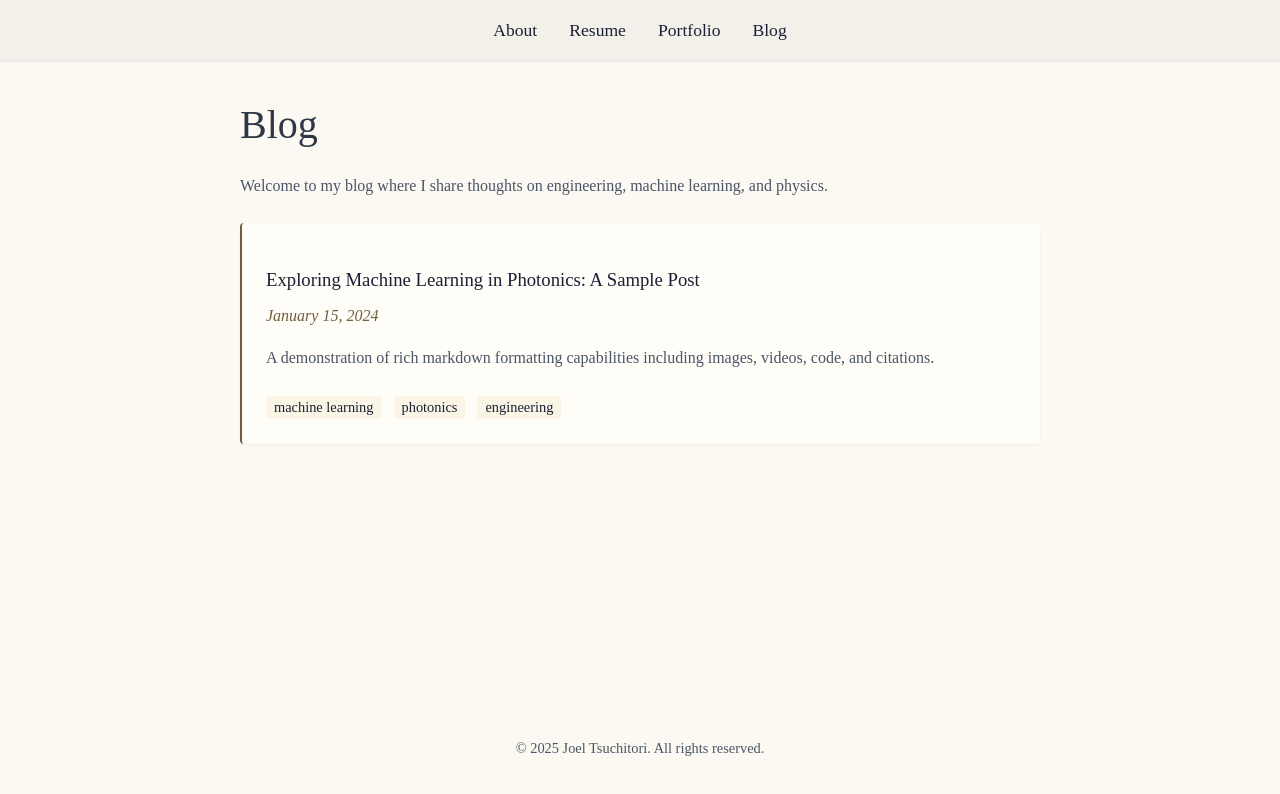
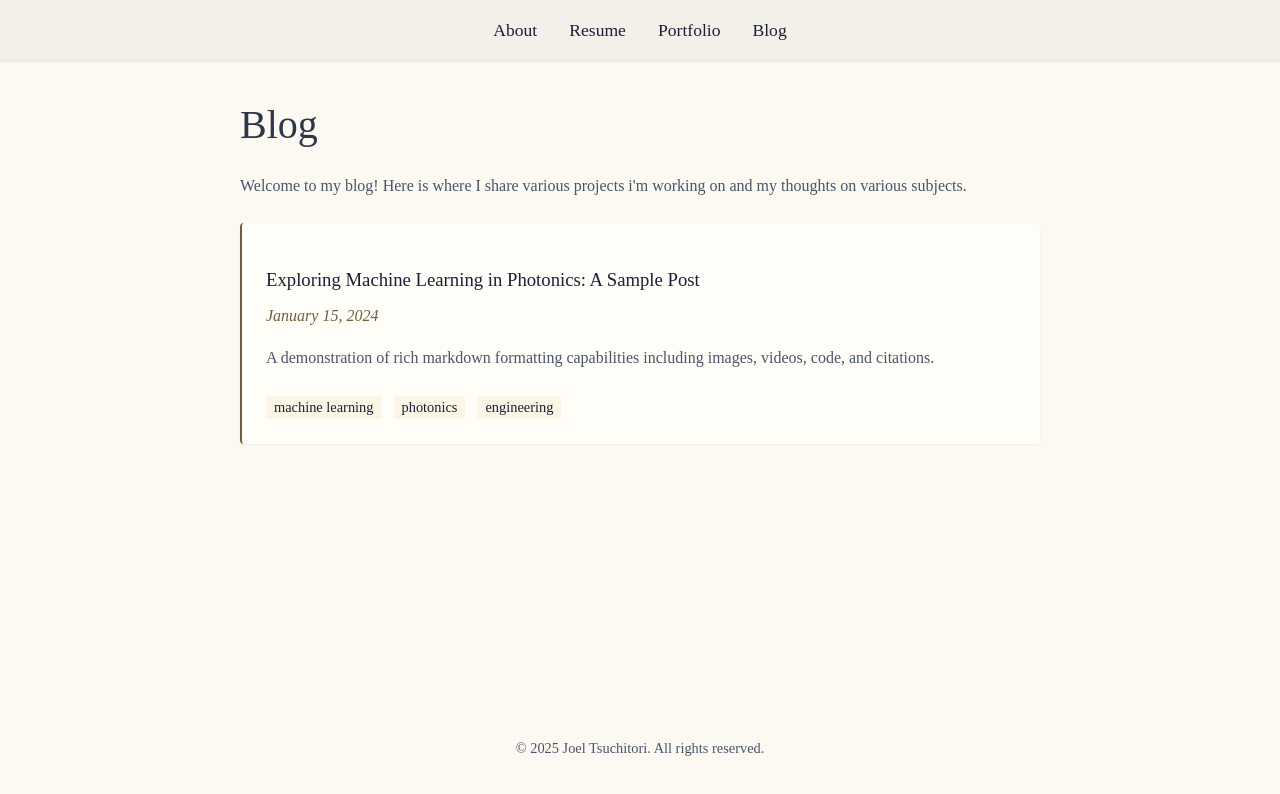
Before and after one commit to Tsuchijo/Tsuchijo.github.io, an Eleventy site: page src/blog/index.njk in a window 1280 px wide. Built offline with nearby package versions, Linux system fonts and the light colour scheme; Eleventy itself is replaced by a stand-in of ours; files that its build step writes are made by us from their sources; what markdown-it-attrs would draw is missing.

Commit message:
Updated portfolio with tagging

```diff
--- a/src/blog/index.njk
+++ b/src/blog/index.njk
@@ -6,7 +6,7 @@ permalink: /blog/index.html
 
 <div class="blog-post">
     <h1>Blog</h1>
-    <p>Welcome to my blog where I share thoughts on engineering, machine learning, and physics.</p>
+    <p>Welcome to my blog! Here is where I share various projects i'm working on and my thoughts on various subjects.</p>
 
     <div class="posts-list">
         {% for post in collections.posts %}
--- a/src/pages/portfolio/ai-clone.md
+++ b/src/pages/portfolio/ai-clone.md
@@ -4,6 +4,7 @@ layout: portfolio-item.njk
 permalink: /portfolio/ai-clone.html
 date: 2023-12-20
 description: A comprehensive AI project exploring multimodal diffusion models for generating coherent audio, video, and agent behavior.
+tags: ["AI", "machine learning", "diffusion models", "multimodal", "deep learning", "capstone"]
 ---
 
 <div class="portfolio-content">
--- a/src/pages/portfolio/music.md
+++ b/src/pages/portfolio/music.md
@@ -4,6 +4,7 @@ layout: portfolio-item.njk
 permalink: /portfolio/music.html
 date: 2020-01-01
 description: A collection of my musical creations.
+tags: ["music", "electronic music", "audio", "bass guitar"]
 ---
 
 <div class="portfolio-content">
--- a/src/pages/portfolio/robotics-competition.md
+++ b/src/pages/portfolio/robotics-competition.md
@@ -4,6 +4,7 @@ layout: portfolio-item.njk
 permalink: /portfolio/robotics-competition.html
 date: 2022-08-01
 description: Designed and built a competitive robot for the Engineering Physics 'Robot Summer' competition.
+tags: ["robotics", "engineering physics", "embedded systems", "PID control"]
 ---
 
 <div class="portfolio-content">
--- a/src/pages/portfolio/silicon-photonics.md
+++ b/src/pages/portfolio/silicon-photonics.md
@@ -4,6 +4,7 @@ layout: portfolio-item.njk
 permalink: /portfolio/silicon-photonics.html
 date: 2023-04-28
 description: Designed and simulated a Silicon Photonics Fabry Perot Cavity with Bragg Grating mirrors.
+tags: ["photonics", "silicon", "optics", "simulation", "nanophotonics"]
 ---
 
 <div class="portfolio-content">
--- a/src/pages/portfolio/uxo-detector.md
+++ b/src/pages/portfolio/uxo-detector.md
@@ -4,6 +4,7 @@ layout: portfolio-item.njk
 permalink: /portfolio/uxo-detector.html
 date: 2024-04-03
 description: A capstone project to build a frequency domain electromagnetic survey device for UXO detection.
+tags: ["geophysics", "UXO", "electromagnetics", "AI", "machine learning", "engineering physics"]
 ---
 
 <div class="portfolio-content">
--- a/src/pages/resume.md
+++ b/src/pages/resume.md
@@ -11,7 +11,7 @@ permalink: /resume.html
 <div class="experience-item">
 
 ### University of British Columbia
-*Expected July 2025*
+*July 2025*
 
 Bachelor of Applied Science in Engineering Physics
 Grade Average: 86.1%
```
Also changed, not shown: 6 other files.
